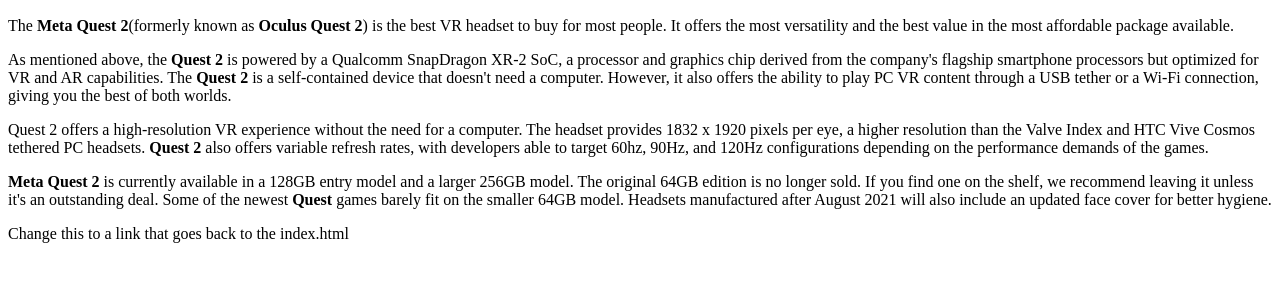
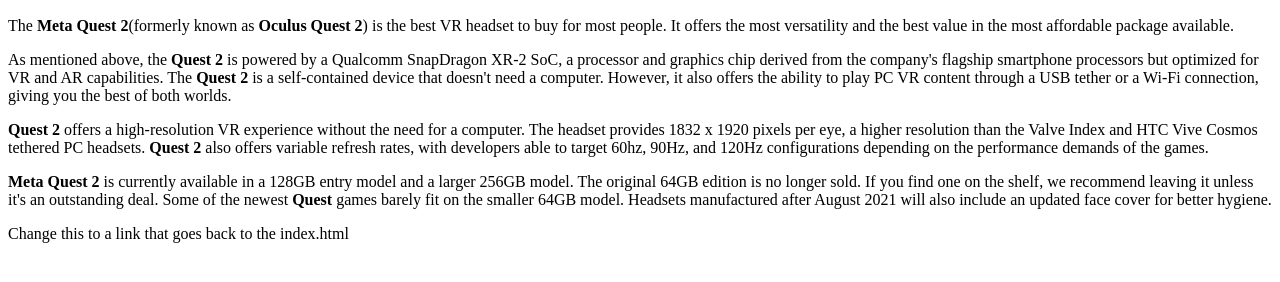
Before and after one commit to jmrivera01/Assignment_3_Links_Header_Inline, a plain HTML site: page quest2.html in a window 1280 px wide. Shown: the part 50-332 px from the top of the page. Drawn offline with Linux system fonts and the light colour scheme.

Commit message:
Made changes to font

```diff
--- a/quest2.html
+++ b/quest2.html
@@ -11,7 +11,7 @@
     <p>    The <b>Meta Quest 2</b>(formerly known as <b>Oculus Quest 2</b>) is the best VR headset to buy for most people. It offers the most versatility and the best value in the most affordable package available.</p>
     <p>
         As mentioned above, the <b>Quest 2</b> is powered by a Qualcomm SnapDragon XR-2 SoC, a processor and graphics chip derived from the company's flagship smartphone processors but optimized for VR and AR capabilities. The <b>Quest 2</b> is a self-contained device that doesn't need a computer. However, it also offers the ability to play PC VR content through a USB tether or a Wi-Fi connection, giving you the best of both worlds.</p>
-    <p>    Quest 2 offers a high-resolution VR experience without the need for a computer. The headset provides 1832 x 1920 pixels per eye, a higher resolution than the Valve Index and HTC Vive Cosmos tethered PC headsets. <b>Quest 2</b> also offers variable refresh rates, with developers able to target 60hz, 90Hz, and 120Hz configurations depending on the performance demands of the games.</p>
+    <p>    <b>Quest 2</b> offers a high-resolution VR experience without the need for a computer. The headset provides 1832 x 1920 pixels per eye, a higher resolution than the Valve Index and HTC Vive Cosmos tethered PC headsets. <b>Quest 2</b> also offers variable refresh rates, with developers able to target 60hz, 90Hz, and 120Hz configurations depending on the performance demands of the games.</p>
     <p>    <b>Meta Quest 2</b> is currently available in a 128GB entry model and a larger 256GB model. The original 64GB edition is no longer sold. If you find one on the shelf, we recommend leaving it unless it's an outstanding deal. Some of the newest <b>Quest</b> games barely fit on the smaller 64GB model. Headsets manufactured after August 2021 will also include an updated face cover for better hygiene. </p>
     <p>Change this to a link that goes back to the index.html</p>
 
```
